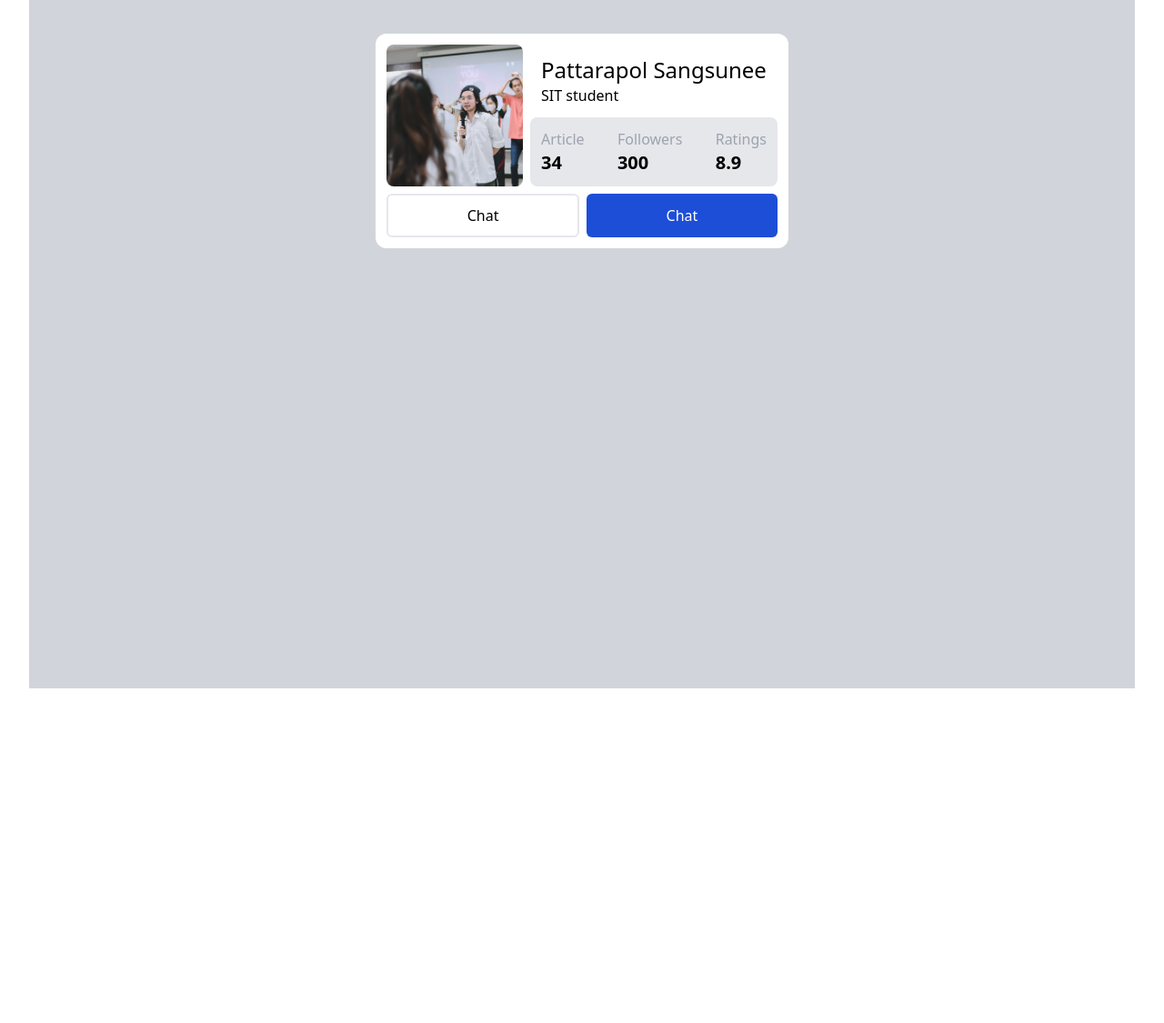
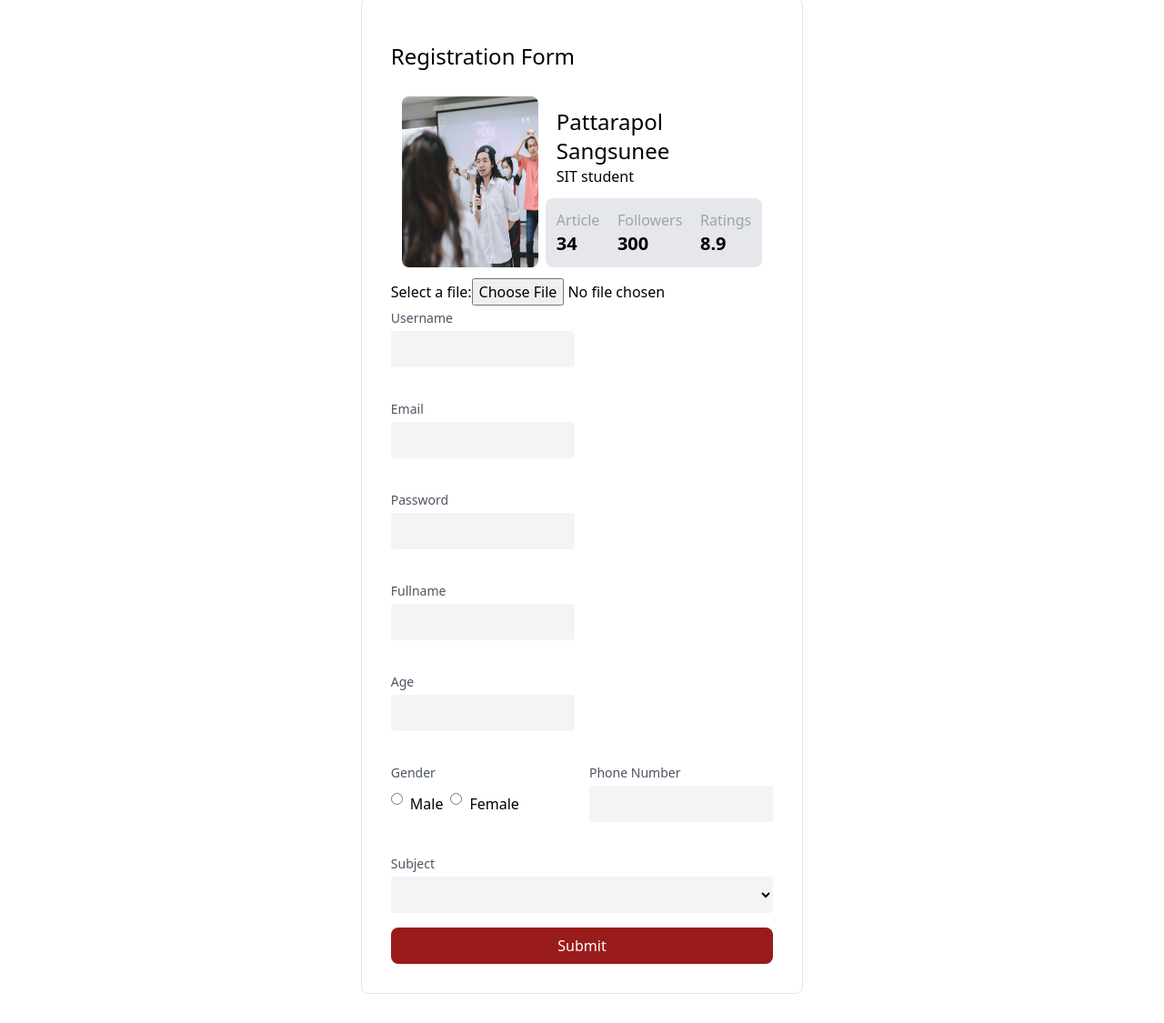
Before and after one commit to adisus2-plasma/INT203_62130500072_groupwork_6, a plain HTML site: page 62130500072_groupwork_2/index.html in a window 1280 px wide. Shown: the part 75-1200 px from the top of the page at 91% size. Before the commit the page ends 864 px from the top, so only its background shows below. Drawn offline with nearby package versions, Linux system fonts and the light colour scheme.

Commit message:
[UPDATE]final

```diff
--- a/62130500072_groupwork_2/index.html
+++ b/62130500072_groupwork_2/index.html
@@ -18,18 +18,22 @@
   <!-- Vue CDN -->
   <script src="https://unpkg.com/vue@next"></script>
 
+  <!-- Validate -->
+  <script src="//cdnjs.cloudflare.com/ajax/libs/validate.js/0.13.1/validate.min.js"></script>
+
 </head>
 
 <body>
   <div id="app" class="p-8">
-    <div class="h-screen bg-gray-300">
-      <div class="container flex justify-center py-20">
-        <div class="p-3 bg-white rounded-xl max-w-lg hover:shadow">
-          <div class="flex justify-between w-full"> <img v-bind:src = "image" width="150" class="rounded-lg">
+    <div class="container w-2/5 p-8 mx-auto mt-10 border rounded-lg">
+      <h1 class="text-2xl pt-4 pb-4">Registration Form</h1>
+      <div class="container flex justify-start">
+        <div class="p-3 bg-white rounded-xl max-w-lg">
+          <div class="flex justify-between w-full"> <img v-bind:src="image" width="150" class="rounded-lg">
             <div class="ml-2">
 
               <div class="p-3">
-                <h3 class="text-2xl">{{firstname}} {{lastname}}</h3> <span>{{status}}</span>
+                <h3 class="text-2xl">{{showfirstname}} {{showlastname}}</h3> <span>{{status}}</span>
               </div>
 
               <div class="flex justify-between items-center p-3 bg-gray-200 rounded-lg">
@@ -42,14 +46,74 @@
               </div>
             </div>
           </div>
-          <div class="flex justify-between items-center mt-2 gap-2"> <button
-              class="w-full h-12 rounded-md border-2 text-md hover:shadow hover:bg-red-700 hover:border-red-700 hover:text-white ">Chat</button>
-            <button
-              class="w-full h-12 rounded-md bg-blue-700 text-white text-md hover:shadow hover:bg-blue-800">Chat</button>
+        </div>
+      </div>
+
+
+      <form @submit.prevent="checkForm">
+
+        <p v-if="errors" class="text-red-500">
+          <b>Please correct the following error(s):</b>
+        <ul>
+          <li v-for="error in errors" class="text-red-500">{{error}}</li>
+        </ul>
+        </p>
+        <label for="myfile">Select a file:</label>
+          <input type="file" id="myfile" name="myfile"><br>
+        <div class="grid grid-cols-2 gap-4">
+          <div class="flex flex-col">
+            <label for="username" class="text-sm leading-7 text-gray-600">Username</label>
+            <input type="text" id="username" v-model="username" name="username"
+              class="bg-gray-100 rounded px-4 py-2 mb-4">
+          </div><br>
+          <div class="flex flex-col">
+            <label for="email" class="text-sm leading-7 text-gray-600">Email</label>
+            <input type="text" id="email" v-model="email" name="email" class="bg-gray-100 rounded px-4 py-2 mb-4">
+          </div><br>
+          <div class="flex flex-col">
+            <label for="password" class="text-sm leading-7 text-gray-600">Password</label>
+            <input type="password" id="password" v-model="password" name="password"
+              class="bg-gray-100 rounded px-4 py-2 mb-4">
+          </div><br>
+          <div class="flex flex-col">
+            <label for="username" class="text-sm leading-7 text-gray-600">Fullname</label>
+            <input type="text" id="fullname" v-model="fullname" name="fullname"
+              class="bg-gray-100 rounded px-4 py-2 mb-4">
+          </div><br>
+          <div class="flex flex-col">
+            <label for="age" class="text-sm leading-7 text-gray-600">Age</label>
+            <input type="text" id="age" v-model="age" name="age" class="bg-gray-100 rounded px-4 py-2 mb-4">
+          </div><br>
+          <div class="flex flex-col">
+            <label class="text-sm leading-7 text-gray-600">Gender</label>
+            <div class="flex flex-row pt-2 space-x-2">
+              <input type="radio" id="Male" v-model="gender" name="gender" value="M"
+                class="bg-gray-100 rounded px-4 py-2 mb-4">
+              <label for="Male">Male</label>
+              <input type="radio" id="Female" v-model="gender" name="gender" value="F"
+                class="bg-gray-100 rounded px-4 py-2 mb-4">
+              <label for="Female">Female</label>
+            </div>
+          </div>
+          <div class="flex flex-col">
+            <label for="phone" class="text-sm leading-7 text-gray-600">Phone Number</label>
+            <input type="text" id="phone" v-model="phone" name="phone" class="bg-gray-100 rounded px-4 py-2 mb-4">
+          </div>
+          <div class="flex flex-col col-span-2">
+            <label for="chosensubject" class="text-sm leading-7 text-gray-600">Subject</label>
+            <select id="chosensubject" v-model="chosensubject" name="chosensubject"
+              class="bg-gray-100 rounded px-4 py-2 mb-4">
+              <option v-for="subject in subject_lists" :value="subject.subject_id">
+                {{subject.subject_name}}
+              </option>
+          </div>
+          <div>
+            <input type="submit" value="Submit"
+              class="px-8 py-2 text-white bg-red-800 rounded-lg hover:bg-green-600 focus:shadow-outline focus:outline-none focus:ring-2 ring-offset-current ring-offset-2">
           </div>
         </div>
-      </div>
     </div>
+    </form>
   </div>
 
   <!-- my main.js -->
--- a/62130500072_groupwork_2/profile.js
+++ b/62130500072_groupwork_2/profile.js
@@ -1,15 +1,92 @@
-    const app = {
+
+
+const constraints = {
+    username: {
+        presence: true,
+        exclusion:{
+            within: {boon:"huakuy"},
+            message: "'%{value}'sawatdee"
+        }
+    },
+    password: {
+        presence: true,
+    },
+    age: {
+        presence: true,
+        numericality: {
+            lessThan: 150
+        }
+    },
+    gender: {
+        presence: true,
+    },
+    email: {
+        presence: true,
+        email: true
+    },
+    phone: {
+        presence: true,
+        length: {
+            minimum: 10,
+            message: "must be at least 10 digits"
+        },
+    },
+    chosensubject: {
+        presence: true
+    },
+
+
+    }
+
+
+const app = Vue.createApp({
     data() {
         return {
             msg: 'Hello, Vue3',
             shown: true,
-                firstname: 'Pattarapol',
-                lastname: 'Sangsunee',
+            showfirstname: 'Pattarapol',
+            showlastname: 'Sangsunee',
             status: 'SIT student',
             followers: '300',
-                image: './images/profile.jpg'
+            image: './images/profile.jpg',
+
+            username: null,
+            password: null,
+            gender: null,
+            fullname: null,
+            age: null,
+            email: null,
+            phone: null,
+            chosensubject: null,
+            subject_lists: [{ subject_id: 1, subject_name: 'INT203' },
+            { subject_id: 2, subject_name: 'INT204' },
+            { subject_id: 3, subject_name: 'INT206' },
+            { subject_id: 4, subject_name: 'INT208' },
+            { subject_id: 5, subject_name: 'INT209' },
+            { subject_id: 6, subject_name: 'INT210' },
+            { subject_id: 7, subject_name: 'LNG220' }],
+            errors: null,
+        }
+
+    },
+    methods: {
+        checkForm() {
+            this.errors = validate({
+                username: this.username,
+                email: this.email,
+                password: this.password,
+                fullname: this.fullname,
+                age: this.age,
+                gender: this.gender,
+                phone: this.phone,
+                chosensubject: this.chosensubject,
+
+            },
+                constraints)
+            if (!this.errors) {
+                alert("Registered successfully.")
             }
         }
-
     }
-    Vue.createApp(app).mount('#app')
+})
+app.mount('#app')
```
Lines whose indentation alone changed are shown as unchanged.
